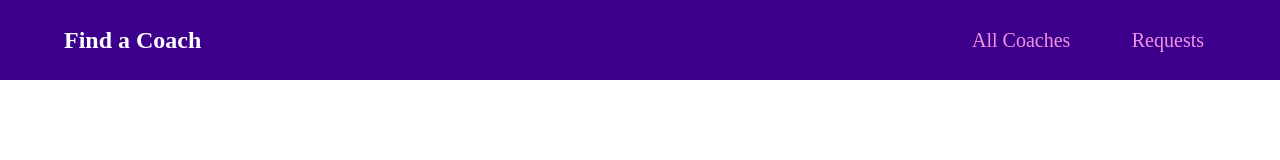
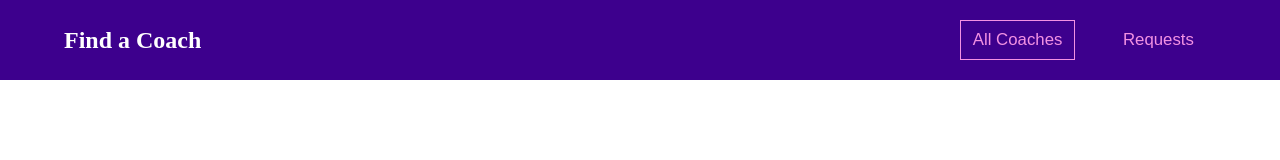
Before and after one commit to mr-ryan12/find_a_coach, a Vue app: page / in a window 1280 px wide. Shown: the top 160 px of the page. Built offline with nearby package versions, Linux system fonts and the light colour scheme.

Commit message:
Change header tags to buttons

```diff
--- a/src/components/TheNavigation.vue
+++ b/src/components/TheNavigation.vue
@@ -3,8 +3,8 @@
     <section class="content-container">
       <h1 class="main-title">Find a Coach</h1>
       <section class="nav-link-container">
-        <h2 class="all-coaches-btn">All Coaches</h2>
-        <h2 class="requests-btn">Requests</h2>
+        <button class="all-coaches-btn">All Coaches</button>
+        <button class="requests-btn">Requests</button>
       </section>
     </section>
   </nav>
@@ -41,15 +41,20 @@ nav {
   justify-content: space-between;
   align-items: center;
   width: 20vw;
-  font-size: 1.25rem;
-  color: #f391e3;
 }
 
 .all-coaches-btn,
 .requests-btn {
-  padding: 12px;
-  &:hover {
-    border: 1px solid #f391e3;
-  }
+  width: 9vw;
+  height: 5vh;
+  background: none;
+  border: none;
+  color: #f391e3;
+  font-size: 1.05rem;
+}
+
+.all-coaches-btn,
+.requests-btn:hover {
+  border: 1px solid #f391e3
 }
 </style>
```
